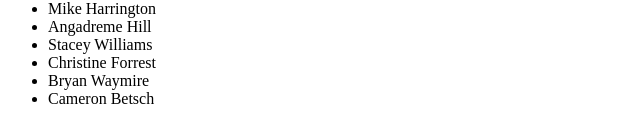
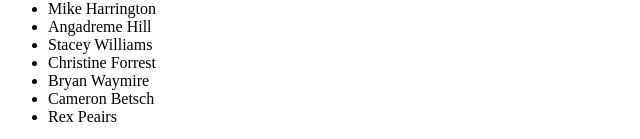
Before and after one commit to jacarmouche08/cfs-studentproject, a plain HTML site: page students.html in a window 1280 px wide. Shown: the part 1407-1546 px from the top of the page, 0-640 px from the left. Drawn offline with Linux system fonts and the light colour scheme.

Commit message:
added my name to the student list

```diff
--- a/students.html
+++ b/students.html
@@ -86,6 +86,7 @@
         <li>Christine Forrest</li>
         <li>Bryan Waymire</li>
         <li>Cameron Betsch</li>
+        <li>Rex Peairs</li>
     </ul>
 </body>
 </html>
```
